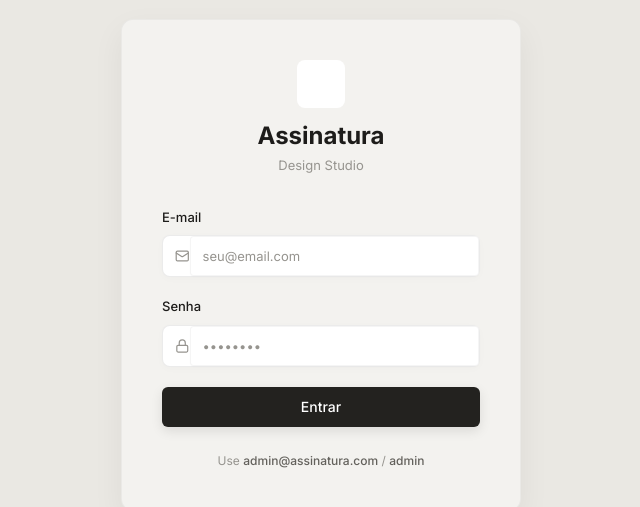
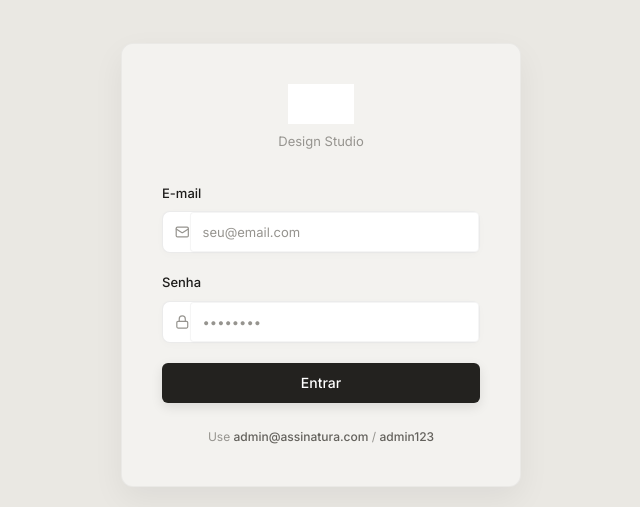
Before and after one commit to tzolkin-collab/Assinatura_Designer, a Next.js app in the folder frontend/: page /login in a window 1280 px wide. Shown: the part 135-642 px from the top of the page, without its empty margins (319-959 px from the left). Built offline with nearby package versions, Linux system fonts and the light colour scheme; no server answers.

Commit message:
fix(login): exibe logo SVG real e corrige credencial do hint (admin123)

```diff
--- a/frontend/src/app/login/login.module.css
+++ b/frontend/src/app/login/login.module.css
@@ -27,25 +27,11 @@
   margin-bottom: var(--space-8);
 }
 
-.logoMark {
-  width: 48px;
-  height: 48px;
-  background-color: #ffffff;
-  color: #ffffff;
-  border-radius: var(--radius-lg);
-  display: flex;
-  align-items: center;
-  justify-content: center;
-  font-weight: 700;
-  font-size: var(--text-2xl);
-  margin-bottom: var(--space-2);
-}
-
-.logoTitle {
-  font-size: var(--text-2xl);
-  font-weight: 700;
-  color: var(--color-text);
-  line-height: 1;
+.logo {
+  height: 40px;
+  width: auto;
+  object-fit: contain;
+  filter: brightness(0) invert(1);
 }
 
 .logoSub {
--- a/frontend/src/app/login/page.tsx
+++ b/frontend/src/app/login/page.tsx
@@ -53,8 +53,13 @@ export default function LoginPage() {
       <div className={styles.card}>
         {/* Logo */}
         <div className={styles.logoArea}>
-          <div className={styles.logoMark}>A</div>
-          <h1 className={styles.logoTitle}>Assinatura</h1>
+          <img
+            src="/assinatura-logo.svg"
+            alt="Assinatura Design Studio"
+            className={styles.logo}
+            width={140}
+            height={40}
+          />
           <p className={styles.logoSub}>Design Studio</p>
         </div>
 
@@ -85,7 +90,7 @@ export default function LoginPage() {
         </form>
 
         <p className={styles.hint}>
-          Use <strong>admin@assinatura.com</strong> / <strong>admin</strong>
+          Use <strong>admin@assinatura.com</strong> / <strong>admin123</strong>
         </p>
       </div>
     </div>
```
